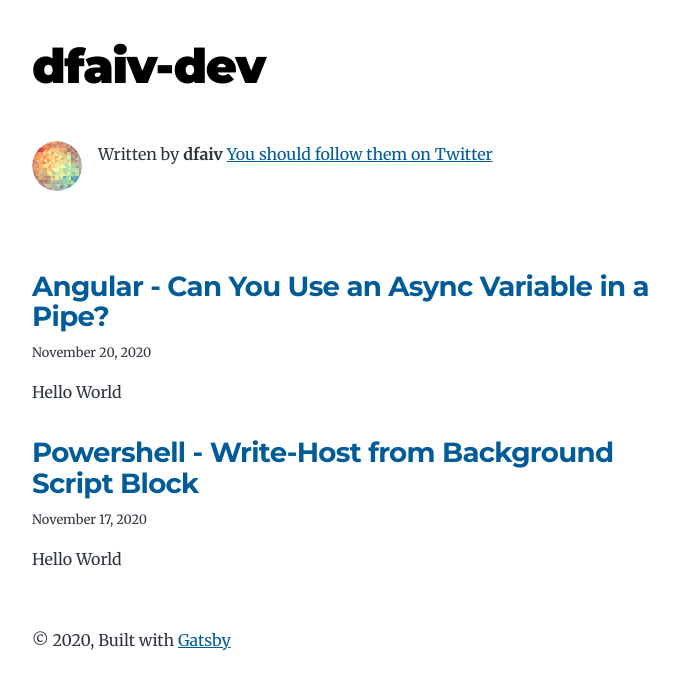
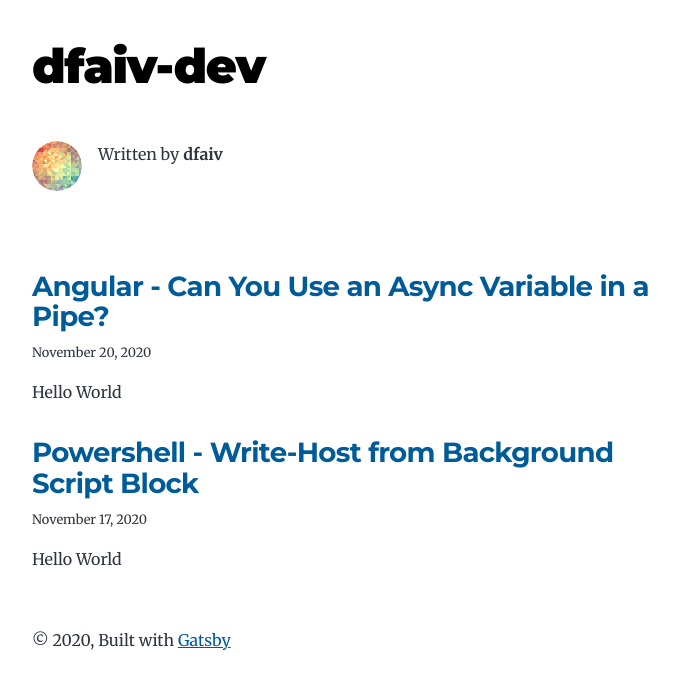
Before and after one commit to dfaivre/dfaiv-dev-009-gatsby, a Gatsby site: page / in a window 1280 px wide. Shown: the whole page, without its empty margins (292-971 px from the left). Built offline with nearby package versions, Linux system fonts and the light colour scheme; Gatsby itself is replaced by a stand-in of ours.

Commit message:
remove twitter link. can re-add if we ever have one.

```diff
--- a/src/components/bio.js
+++ b/src/components/bio.js
@@ -35,7 +35,8 @@ const Bio = () => {
 
   // Set these values by editing "siteMetadata" in gatsby-config.js
   const author = data.site.siteMetadata?.author
-  const social = data.site.siteMetadata?.social
+  // add back if we ever have a social link. 2020-11-21
+  //  const social = data.site.siteMetadata?.social
 
   const avatar = data?.avatar?.childImageSharp?.fixed
 
@@ -54,10 +55,6 @@ const Bio = () => {
       {author?.name && (
         <p>
           Written by <strong>{author.name}</strong> {author?.summary || null}
-          {` `}
-          <a href={`https://twitter.com/${social?.twitter || ``}`}>
-            You should follow them on Twitter
-          </a>
         </p>
       )}
     </div>
```
